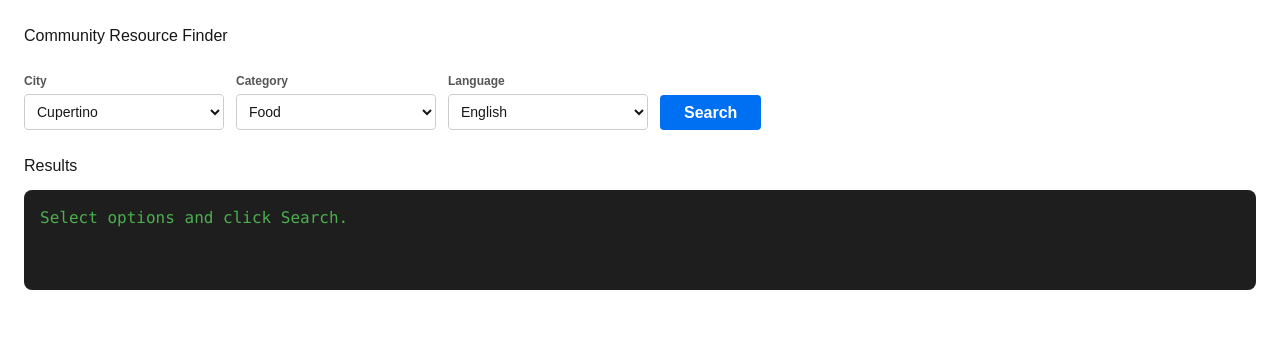
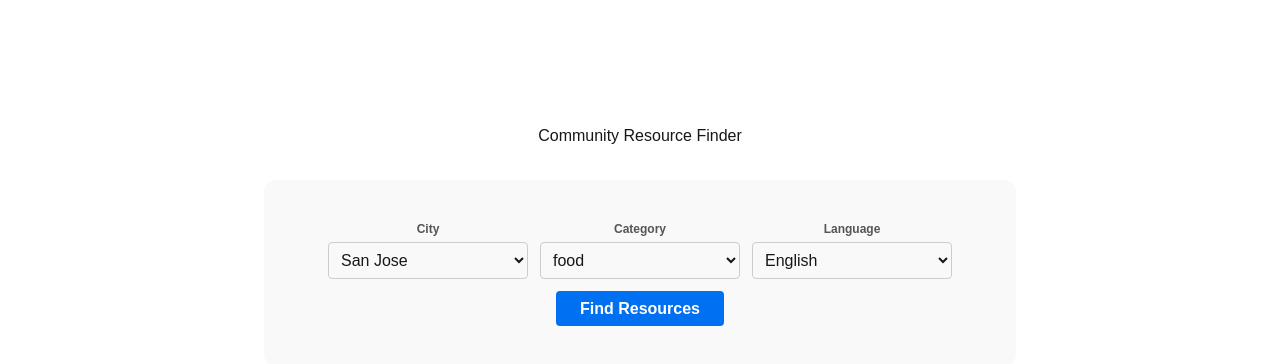
Before and after one commit to vanhacnguyen/wics_hackathon, a Next.js app: page / in a window 1280 px wide. Shown: the top 364 px of the page. Built offline with nearby package versions, Linux system fonts and the light colour scheme.

Commit message:
added a separate results page, created separate file for data from csv

```diff
--- /dev/null
+++ b/app/api/results.tsx
@@ -0,0 +1,88 @@
+"use client";
+
+import { useSearchParams } from "next/navigation";
+import Link from "next/link";
+import { RESOURCES } from "./csvdata.js";
+
+export default function ResultsPage() {
+  const searchParams = useSearchParams();
+
+  // Read filters from the URL
+  const city = searchParams.get("city");
+  const category = searchParams.get("category");
+  const lang = searchParams.get("lang");
+
+  // Filter Logic
+  const data = RESOURCES.filter((item) => {
+    const cityMatch = !city || item.city === city;
+    const catMatch = !category || item.category === category;
+    const langMatch = !lang || item.languages.includes(lang);
+    return cityMatch && catMatch && langMatch;
+  });
+
+  return (
+    <main style={{ padding: 24, fontFamily: "sans-serif" }}>
+      <div style={{ marginBottom: 24, display: "flex", justifyContent: "space-between", alignItems: "center" }}>
+        <h1>Results for {city || "All Cities"}</h1>
+
+        {/* Link back to the search page */}
+        <Link
+          href="/"
+          style={{
+            textDecoration: "none", color: "#0070f3", fontWeight: "bold",
+            border: "1px solid #0070f3", padding: "8px 16px", borderRadius: "4px"
+          }}
+        >
+          ← Back to Search
+        </Link>
+      </div>
+
+      {/* The Grid Layout */}
+      <div style={{
+        display: "grid",
+        gridTemplateColumns: "repeat(auto-fill, minmax(300px, 1fr))",
+        gap: "20px"
+      }}>
+        {data.length > 0 ? data.map((item, i) => (
+          <div key={i} style={{
+            border: "1px solid #e0e0e0", borderRadius: "8px", padding: "20px",
+            backgroundColor: "#fff", boxShadow: "0 2px 4px rgba(0,0,0,0.05)"
+          }}>
+            <h4 style={{ margin: "0 0 8px 0", fontSize: "18px", color: "#111" }}>{item.name}</h4>
+
+            <div style={{ display: "flex", gap: "8px", marginBottom: "12px", fontSize: "12px" }}>
+              <span style={{ background: "#e3f2fd", color: "#0070f3", padding: "4px 8px", borderRadius: "12px", textTransform: "capitalize" }}>
+                {item.category}
+              </span>
+              <span style={{ background: "#f5f5f5", color: "#666", padding: "4px 8px", borderRadius: "12px" }}>
+                {item.city}
+              </span>
+            </div>
+
+            <div style={{ fontSize: "14px", color: "#444", marginBottom: "16px", lineHeight: "1.5" }}>
+               <div style={{ marginBottom: "4px" }}>📍 {item.address}</div>
+               <div style={{ marginBottom: "4px" }}>📞 {item.phone}</div>
+               <div style={{ color: "#666", fontStyle: "italic" }}>"{item.notes}"</div>
+            </div>
+
+            <a
+              href={item.website}
+              target="_blank"
+              style={{
+                display: "inline-block", fontSize: "14px", color: "white",
+                backgroundColor: "#0070f3", padding: "8px 16px",
+                borderRadius: "4px", textDecoration: "none"
+              }}
+            >
+              Visit Website
+            </a>
+          </div>
+        )) : (
+          <p style={{ color: "#666", gridColumn: "1 / -1", textAlign: "center", padding: "40px" }}>
+            No results found matching your criteria.
+          </p>
+        )}
+      </div>
+    </main>
+  );
+}
--- /dev/null
+++ b/app/csvdata.js
@@ -0,0 +1,178 @@
+
+export const CITIES = ["San Jose", "Cupertino", "Sunnyvale", "Santa Clara"];
+export const CATEGORIES = ["food", "health"];
+export const LANGUAGES = ["English", "Spanish", "Vietnamese", "Chinese", "Tagalog"];
+
+
+export const RESOURCES = [
+  {
+    name: "Second Harvest of Silicon Valley",
+    category: "food",
+    languages: "English,Spanish,Vietnamese,Chinese",
+    address: "750 Curtner Ave",
+    city: "San Jose",
+    phone: "408-266-8866",
+    website: "https://www.shfb.org",
+    notes: "Open to all residents experiencing food insecurity"
+  },
+  {
+    name: "Second Harvest – Cypress Center",
+    category: "food",
+    languages: "English,Spanish,Vietnamese,Chinese",
+    address: "400 Brennan St",
+    city: "San Jose",
+    phone: "408-266-8866",
+    website: "https://www.shfb.org",
+    notes: "Food distribution center"
+  },
+  {
+    name: "Sacred Heart Community Service",
+    category: "food",
+    languages: "English,Spanish,Vietnamese",
+    address: "1381 S 1st St",
+    city: "San Jose",
+    phone: "408-278-2160",
+    website: "https://www.sacredheartcs.org",
+    notes: "Low-income individuals and families"
+  },
+  {
+    name: "Loaves & Fishes Family Kitchen",
+    category: "food",
+    languages: "English,Spanish",
+    address: "1351 Fifth St",
+    city: "San Jose",
+    phone: "408-922-9085",
+    website: "https://www.loavesfishes.org",
+    notes: "Free hot meals"
+  },
+  {
+    name: "CityTeam San Jose",
+    category: "food",
+    languages: "English",
+    address: "580 Charles St",
+    city: "San Jose",
+    phone: "408-232-5600",
+    website: "https://www.cityteam.org/sanjose",
+    notes: "Meals and transitional support"
+  },
+  {
+    name: "West Valley Community Services",
+    category: "food",
+    languages: "English,Spanish",
+    address: "10104 Vista Dr",
+    city: "Cupertino",
+    phone: "408-255-8033",
+    website: "https://www.wvcommunityservices.org",
+    notes: "Residents of West Valley area"
+  },
+  {
+    name: "Sunnyvale Community Services",
+    category: "food",
+    languages: "English,Spanish",
+    address: "725 Kifer Rd",
+    city: "Sunnyvale",
+    phone: "408-738-4321",
+    website: "https://svcommunityservices.org",
+    notes: "Sunnyvale residents"
+  },
+  {
+    name: "Gardner Health Services – CompreCare",
+    category: "health",
+    languages: "English,Spanish,Vietnamese",
+    address: "195 E Virginia St",
+    city: "San Jose",
+    phone: "408-272-0100",
+    website: "https://gardnerhealthservices.org",
+    notes: "Primary and preventive care"
+  },
+  {
+    name: "Gardner Health Services – Downtown",
+    category: "health",
+    languages: "English,Spanish,Vietnamese",
+    address: "1583 Alum Rock Ave",
+    city: "San Jose",
+    phone: "408-272-0100",
+    website: "https://gardnerhealthservices.org",
+    notes: "Community health clinic"
+  },
+  {
+    name: "Valley Health Center – Downtown",
+    category: "health",
+    languages: "English,Spanish,Vietnamese,Chinese",
+    address: "777 E Santa Clara St",
+    city: "San Jose",
+    phone: "408-885-5000",
+    website: "https://health.sccgov.org",
+    notes: "Santa Clara County residents"
+  },
+  {
+    name: "Valley Health Center – East Valley",
+    category: "health",
+    languages: "English,Spanish,Vietnamese",
+    address: "1993 McKee Rd",
+    city: "San Jose",
+    phone: "408-885-5000",
+    website: "https://health.sccgov.org",
+    notes: "Primary care services"
+  },
+  {
+    name: "Valley Health Center – Bascom",
+    category: "health",
+    languages: "English,Spanish",
+    address: "976 Lenzen Ave",
+    city: "San Jose",
+    phone: "408-885-5000",
+    website: "https://health.sccgov.org",
+    notes: "General medical services"
+  },
+  {
+    name: "Asian Americans for Community Involvement (AACI)",
+    category: "health",
+    languages: "English,Vietnamese,Chinese,Tagalog",
+    address: "2400 Moorpark Ave",
+    city: "San Jose",
+    phone: "408-975-2730",
+    website: "https://aaci.org",
+    notes: "Culturally competent healthcare"
+  },
+  {
+    name: "Indian Health Center of Santa Clara Valley",
+    category: "health",
+    languages: "English",
+    address: "1333 Meridian Ave",
+    city: "San Jose",
+    phone: "408-445-3400",
+    website: "https://www.indianhealthcenter.org",
+    notes: "Open to all, culturally focused care"
+  },
+  {
+    name: "Planned Parenthood – San Jose",
+    category: "health",
+    languages: "English,Spanish",
+    address: "1691 The Alameda",
+    city: "San Jose",
+    phone: "408-380-0500",
+    website: "https://www.plannedparenthood.org",
+    notes: "Reproductive and preventive care"
+  },
+  {
+    name: "Bill Wilson Center – Medical Services",
+    category: "health",
+    languages: "English,Spanish",
+    address: "3490 The Alameda",
+    city: "Santa Clara",
+    phone: "408-243-0222",
+    website: "https://www.billwilsoncenter.org",
+    notes: "Youth and family services"
+  },
+  {
+    name: "Roots Community Health Center",
+    category: "health",
+    languages: "English,Spanish",
+    address: "1231 McLaughlin Ave",
+    city: "San Jose",
+    phone: "408-292-6377",
+    website: "https://www.rootsclinic.org",
+    notes: "Primary care and wellness"
+  }
+];
--- /dev/null
+++ b/app/index.d.ts
@@ -0,0 +1,3 @@
+declare module "*.css" {
+    const content: {}
+}
--- a/app/page.tsx
+++ b/app/page.tsx
@@ -1,22 +1,8 @@
 "use client";
 
 import { useState } from "react";
-import { getResources } from "@/lib/getResources";
-
-// 1. Define Data Lists
-const CITIES = [
-  "Cupertino", "San Jose", "San Francisco", "Mountain View",
-  "Sunnyvale", "Palo Alto", "Fremont", "Oakland", "Berkeley", "Santa Clara"
-];
-
-const CATEGORIES = [
-  "Food", "Health", "Legal", "Housing",
-  "Education", "Jobs", "Transit", "Emergency"
-];
-
-const LANGUAGES = [
-  "English", "Spanish", "Vietnamese", "Chinese", "Tagalog", "Hindi"
-];
+import { useRouter } from "next/navigation";
+import { CITIES, CATEGORIES, LANGUAGES } from "./csvdata.js"; // Import shared data
 
 interface SelectMenuProps {
   label: string;
@@ -24,118 +10,66 @@ interface SelectMenuProps {
   options: string[];
   onChange: (value: string) => void;
 }
-// 2. Reusable Native Select Component
+
+// Reusable Select Component
 function SelectMenu({ label, value, options, onChange }: SelectMenuProps) {
   return (
     <div style={{ display: "flex", flexDirection: "column", width: "200px" }}>
-      <label
-        style={{
-          fontSize: "12px",
-          fontWeight: "600",
-          marginBottom: "4px",
-          color: "#555"
-        }}
-      >
-        {label}
-      </label>
+      <label style={{ fontSize: "12px", fontWeight: "600", marginBottom: "4px", color: "#555" }}>{label}</label>
       <select
         value={value}
         onChange={(e) => onChange(e.target.value)}
-        style={{
-          width: "100%",
-          padding: "8px",
-          border: "1px solid #ccc",
-          borderRadius: "4px",
-          backgroundColor: "white",
-          cursor: "pointer",
-          fontSize: "14px"
-        }}
+        style={{ width: "100%", padding: "8px", borderRadius: "4px", border: "1px solid #ccc" }}
       >
-        {options.map((opt) => (
-          <option key={opt} value={opt}>
-            {opt}
-          </option>
-        ))}
+        <option value="">All</option>
+        {options.map((opt) => <option key={opt} value={opt}>{opt}</option>)}
       </select>
     </div>
   );
 }
 
-// 3. Main Page Component
-export default function Home() {
-  // Initialize with valid defaults from the lists
-  const [city, setCity] = useState("Cupertino");
-  const [category, setCategory] = useState("Food");
+export default function SearchPage() {
+  const router = useRouter();
+  const [city, setCity] = useState("San Jose");
+  const [category, setCategory] = useState("food");
   const [lang, setLang] = useState("English");
-  const [data, setData] = useState(null);
 
-  async function onSearch() {
-    const d = await getResources({ city, category, lang });
-    setData(d);
+  function onSearch() {
+    // Navigate to the new page with query parameters
+    // Example: /results?city=San%20Jose&category=food&lang=English
+    const params = new URLSearchParams({ city, category, lang });
+    router.push(`/results?${params.toString()}`);
   }
 
   return (
-    <main style={{ padding: 24, fontFamily: "sans-serif" }}>
-      <h1 style={{ marginBottom: 24 }}>Community Resource Finder</h1>
+    <main style={{ padding: 24, fontFamily: "sans-serif", maxWidth: "800px", margin: "0 auto", textAlign: "center", marginTop: "100px" }}>
+      <h1 style={{ marginBottom: 32 }}>Community Resource Finder</h1>
 
-      {/* Search Bar Container */}
       <div style={{
         display: "flex",
         gap: 12,
-        alignItems: "flex-end", // Align input bottoms with button
-        flexWrap: "wrap"
+        justifyContent: "center",
+        alignItems: "flex-end",
+        flexWrap: "wrap",
+        background: "#f9f9f9",
+        padding: "40px",
+        borderRadius: "12px"
       }}>
 
-        <SelectMenu
-          label="City"
-          options={CITIES}
-          value={city}
-          onChange={setCity}
-        />
-
-        <SelectMenu
-          label="Category"
-          options={CATEGORIES}
-          value={category}
-          onChange={setCategory}
-        />
-
-        <SelectMenu
-          label="Language"
-          options={LANGUAGES}
-          value={lang}
-          onChange={setLang}
-        />
+        <SelectMenu label="City" options={CITIES} value={city} onChange={setCity} />
+        <SelectMenu label="Category" options={CATEGORIES} value={category} onChange={setCategory} />
+        <SelectMenu label="Language" options={LANGUAGES} value={lang} onChange={setLang} />
 
         <button
           onClick={onSearch}
           style={{
-            padding: "0 24px",
-            background: "#0070f3",
-            color: "white",
-            border: "none",
-            borderRadius: "4px",
-            cursor: "pointer",
-            height: "35px", // Matches default select height
-            fontWeight: "bold"
+            padding: "0 24px", background: "#0070f3", color: "white",
+            border: "none", borderRadius: "4px", cursor: "pointer",
+            height: "35px", fontWeight: "bold"
           }}
         >
-          Search
+          Find Resources
         </button>
-      </div>
-
-      <div style={{ marginTop: 24 }}>
-        <h3 style={{ marginBottom: 12 }}>Results</h3>
-        <pre style={{
-          background: "#1e1e1e",
-          color: "#4caf50",
-          padding: 16,
-          borderRadius: 8,
-          overflowX: "auto",
-          minHeight: "100px"
-        }}>
-          {data ? JSON.stringify(data, null, 2) : "Select options and click Search."}
-        </pre>
       </div>
     </main>
   );
```
Also changed, not shown: 1 other file (tests, documents, lock files or other folders).
